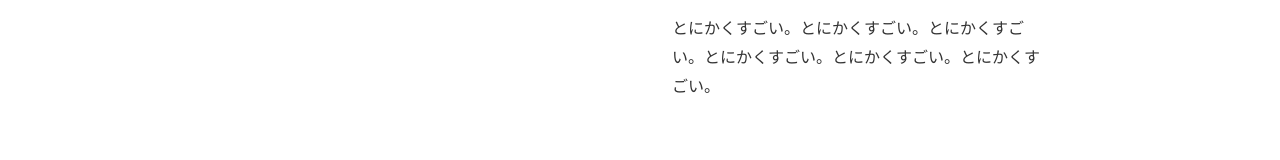
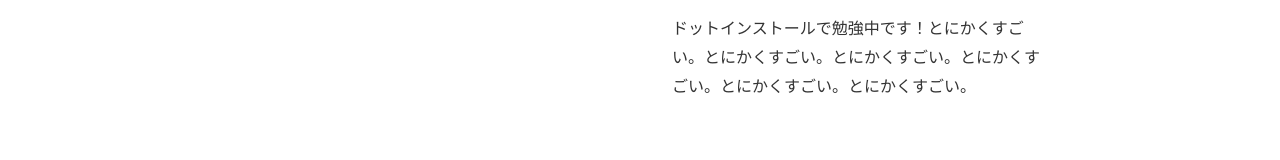
Before and after one commit to drs-test2021/drs-test2021.github.io, a plain HTML site: page index.html in a window 1280 px wide. Shown: the part 518-678 px from the top of the page. Drawn offline with Linux system fonts and the light colour scheme; files that its build step writes are made by us from their sources.

Commit message:
Add files via upload

```diff
--- a/index.html
+++ b/index.html
@@ -32,7 +32,7 @@
         </div>
         <div class="info">
           <h1>すごい</h1>
-          <P>とにかくすごい。とにかくすごい。とにかくすごい。とにかくすごい。とにかくすごい。とにかくすごい。</P>
+          <P>ドットインストールで勉強中です！とにかくすごい。とにかくすごい。とにかくすごい。とにかくすごい。とにかくすごい。とにかくすごい。</P>
         </div>
       </section>
 
```
